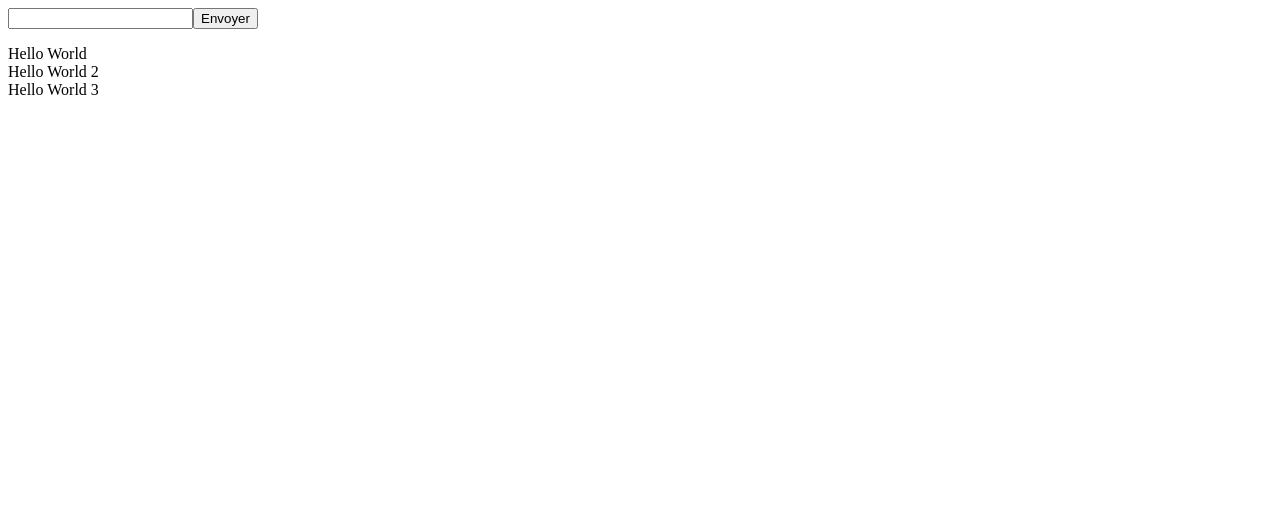
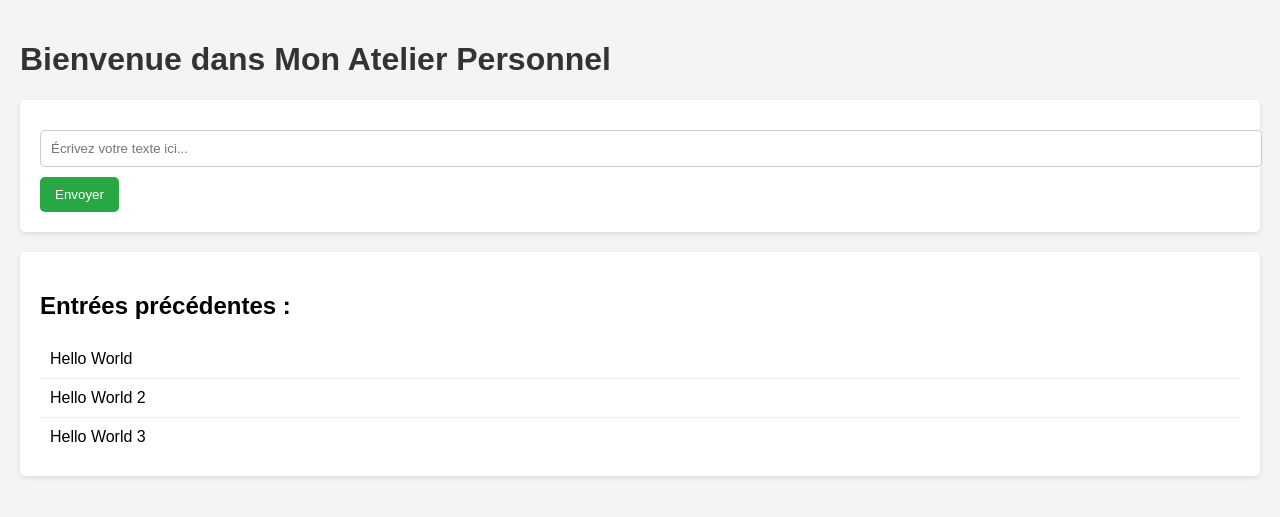
Before and after one commit to Hugo-Machado-Account/AtelierPerso, a PHP site: page / in a window 1280 px wide. Shown: the top 517 px of the page. Run offline with PHP 8.4, Linux system fonts and the light colour scheme; data comes from the database, SQL or seed files in the repository.

Commit message:
last commit

```diff
--- a/index.php
+++ b/index.php
@@ -19,11 +19,6 @@ if ($_SERVER['REQUEST_METHOD'] === 'POST' && !empty($_POST['text'])) {
     createEntry($dsn, $db_user, $db_password, $_POST['text']);
 }
 
-echo "<form method='post'>";
-echo "<input type='text' name='text'>";
-echo "<input type='submit' value='Envoyer'>";
-echo "</form>";
-
 function viewTable($dsn, $db_user, $db_password) {
     try {
         $dbh = new PDO($dsn, $db_user, $db_password);
@@ -31,13 +26,90 @@ function viewTable($dsn, $db_user, $db_password) {
         $stmt = $dbh->prepare($sql);
         $stmt->execute();
         $results = $stmt->fetchAll(PDO::FETCH_ASSOC);
-        foreach ($results as $row) {
-            echo htmlspecialchars($row['text']) . "<br>";
-        }
+        return $results; // Retourne les résultats pour les afficher plus tard
     } catch (PDOException $e) {
         echo "Erreur de connexion : " . $e->getMessage();
     }
 }
 
-viewTable($dsn, $db_user, $db_password);
+$entries = viewTable($dsn, $db_user, $db_password);
 ?>
+
+<!DOCTYPE html>
+<html lang="fr">
+<head>
+    <meta charset="UTF-8">
+    <meta name="viewport" content="width=device-width, initial-scale=1.0">
+    <title>Mon Atelier Personnel</title>
+    <style>
+        body {
+            font-family: Arial, sans-serif;
+            background-color: #f4f4f4;
+            margin: 0;
+            padding: 20px;
+        }
+        h1 {
+            color: #333;
+        }
+        form {
+            background: #fff;
+            padding: 20px;
+            border-radius: 5px;
+            box-shadow: 0 2px 5px rgba(0, 0, 0, 0.1);
+            margin-bottom: 20px;
+        }
+        input[type="text"] {
+            width: 100%;
+            padding: 10px;
+            margin: 10px 0;
+            border: 1px solid #ccc;
+            border-radius: 5px;
+        }
+        input[type="submit"] {
+            background-color: #28a745;
+            color: white;
+            border: none;
+            padding: 10px 15px;
+            border-radius: 5px;
+            cursor: pointer;
+        }
+        input[type="submit"]:hover {
+            background-color: #218838;
+        }
+        .entries {
+            background: #fff;
+            padding: 20px;
+            border-radius: 5px;
+            box-shadow: 0 2px 5px rgba(0, 0, 0, 0.1);
+        }
+        .entry {
+            padding: 10px;
+            border-bottom: 1px solid #eee;
+        }
+        .entry:last-child {
+            border-bottom: none;
+        }
+    </style>
+</head>
+<body>
+
+<h1>Bienvenue dans Mon Atelier Personnel</h1>
+
+<form method="post">
+    <input type="text" name="text" placeholder="Écrivez votre texte ici..." required>
+    <input type="submit" value="Envoyer">
+</form>
+
+<div class="entries">
+    <h2>Entrées précédentes :</h2>
+    <?php if ($entries): ?>
+        <?php foreach ($entries as $row): ?>
+            <div class="entry"><?php echo htmlspecialchars($row['text']); ?></div>
+        <?php endforeach; ?>
+    <?php else: ?>
+        <p>Aucune entrée trouvée.</p>
+    <?php endif; ?>
+</div>
+
+</body>
+</html>
```
